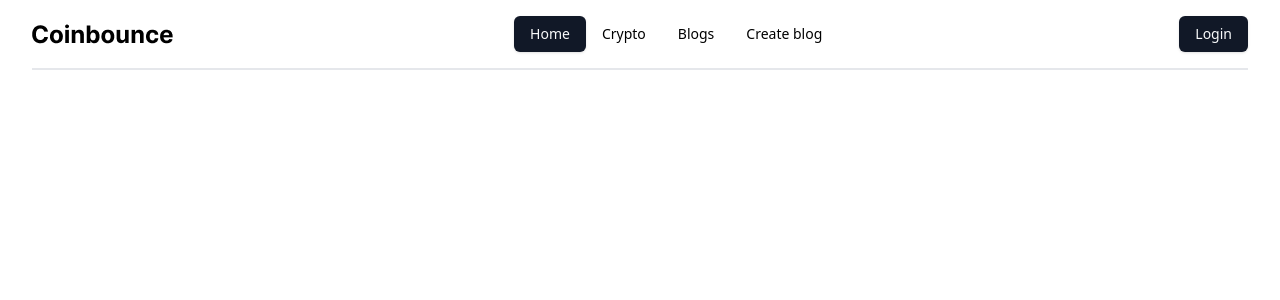
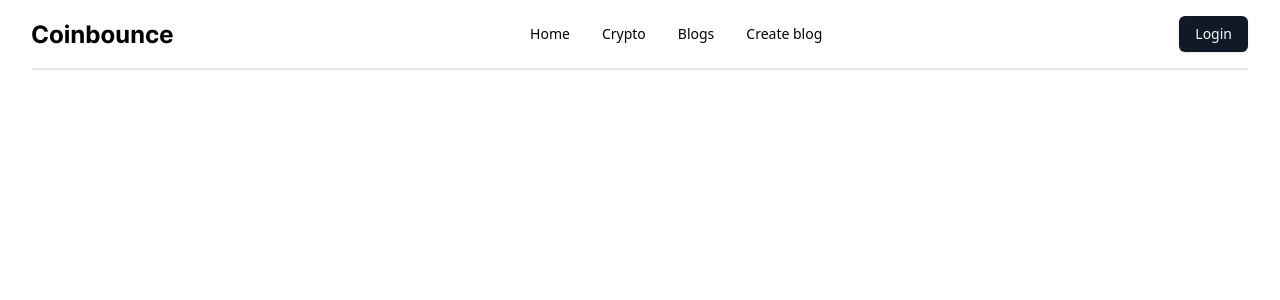
Before and after one commit to Uneebbhat/coinbounce-client, a React (Vite) app: page / in a window 1280 px wide. Shown: the top 300 px of the page. Built offline with nearby package versions, Linux system fonts and the light colour scheme; no server answers.

Commit message:
active state removed

```diff
--- a/src/components/Navbar.jsx
+++ b/src/components/Navbar.jsx
@@ -25,11 +25,6 @@ const Navbar = () => {
       route: "/create-blog",
     },
   ];
-  const [active, setActive] = useState("/");
-
-  const handleActiveRoute = (route) => {
-    setActive(route);
-  };
 
   const { token } = useAuthStore();
   return (
@@ -46,8 +41,7 @@ const Navbar = () => {
               {routes.map((route) => (
                 <Link to={route.route} key={route.route}>
                   <Button
-                    variant={active === route.route ? "" : "ghost"}
-                    onClick={() => handleActiveRoute(route.route)}
+                    variant="ghost"
                   >
                     {route.label}
                   </Button>
```
